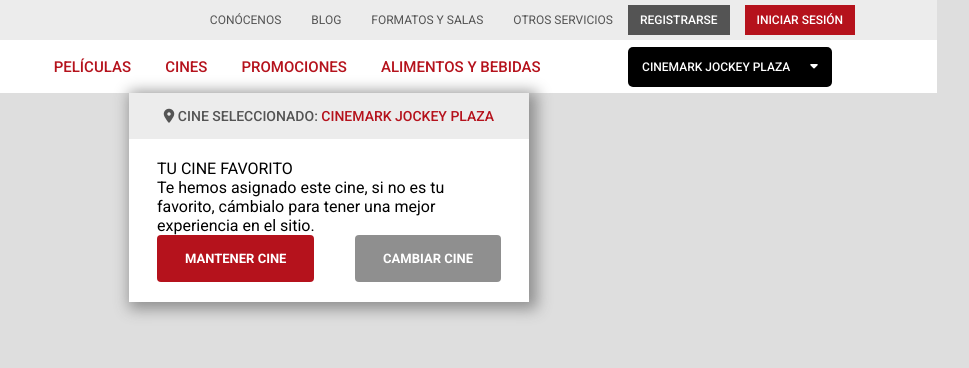
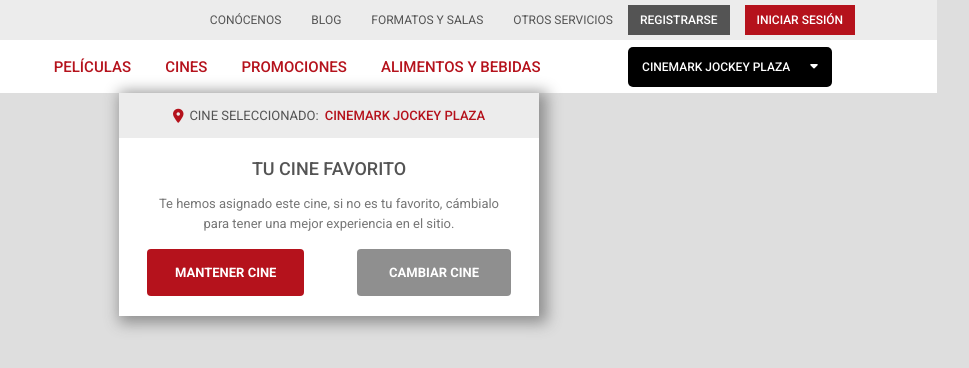
Before and after one commit to raulsr92/RASR-Cinemark-inspiration, a plain HTML site: page index.html in a window 1280 px wide. Shown: the full height of the page, 311-1280 px from the left. Drawn offline with Linux system fonts and the light colour scheme.

Commit message:
Se culminó de agregar propiedades CSS  a la ventana emergente

```diff
--- a/index.html
+++ b/index.html
@@ -49,11 +49,13 @@
     </header>
     <article>
         <section>
-            <p class="text-class1"><i class="fa-solid fa-location-dot"></i> CINE SELECCIONADO: <span>CINEMARK JOCKEY PLAZA</span></p>
+            <i class="fa-solid fa-location-dot text-icon"></i>
+            <p class="text-class1"> CINE SELECCIONADO:</p>
+            <span class="text-class2">CINEMARK JOCKEY PLAZA</span>
         </section>
         <section>
-            <p>TU CINE FAVORITO</p>
-            <p>Te hemos asignado este cine, si no es tu favorito, cámbialo para tener una mejor experiencia en el sitio.</p>
+            <p class="p-title">TU CINE FAVORITO</p>
+            <p class="p-content">Te hemos asignado este cine, si no es tu favorito, cámbialo para tener una mejor experiencia en el sitio.</p>
             <div>
                 <a href="#" class="btn-header4">MANTENER CINE</a>
                 <a href="#" class="btn-header5">CAMBIAR CINE</a>
--- a/styles.css
+++ b/styles.css
@@ -28,6 +28,7 @@ a{
     --black-color-tone3: #ECECEC;
     --black-color-tone4: #333333;
     --black-color-tone5:#8F8F8F;
+    --black-color-tone6:#767676;
     --background: #DEDEDE;
     --white: #FFFFFF;
 
@@ -245,7 +246,7 @@ header nav img{
 /* --------- Estilos Ventana Emergente--------- */
 
 article{
-    width: 400px;
+    width: 420px;
     height: auto;
     box-shadow: 4px 3px 14px 4px var(--black-color-tone5);
     border: 0;
@@ -256,6 +257,8 @@ article section:nth-child(1){
     display: flex;
     justify-content: center;
     padding: 15px 10px;
+    align-items: center;
+    column-gap: 6px;
 
 }
 
@@ -263,20 +266,49 @@ article section:nth-child(2){
     background: var(--white);
 }
 
+/* ==== Jerarquía de textos  ==== */
+
+
 .text-class1{
     color: var(--black-color-tone2);
+    font-size: 13px;
+    font-weight: 400;
+}
+
+.text-class2{
+    color: var(--main-color);
+    font-size: 13px;
+    font-weight: 500;
+}
+
+.text-icon{
+    color: var(--main-color);
     font-size: 14px;
     font-weight: 500;
 }
 
-.text-class1 span{
-    color: var(--main-color);
+
+/* ==== Fin Jerarquía de textos  ==== */
+
+.p-title{
+    color: var(--black-color-tone2);
+    font-size: 18px;
+    font-weight: 500;
+    align-self: center;
+}
+
+.p-content{
+    color: var(--black-color-tone6);
+    font-size: 13px;
+    line-height: 20px;
+    text-align: center;
 }
 
 article section:nth-child(2){
     display: flex;
     flex-direction: column;
     padding: 20px 28px;
+    row-gap: 15px;
 }
 
 article section:nth-child(2) > div{
@@ -309,7 +341,7 @@ article section:nth-child(2) > div{
     background: var(--black-color-tone5);
     color: var(--white);
     font-size: 13px;
-    padding: 16px 28px;
+    padding: 16px 32px;
     font-weight: 600;
     border-radius: 4px;
 
@@ -317,7 +349,7 @@ article section:nth-child(2) > div{
 }
 
 .btn-header5:hover{
-    box-shadow: 0px 6px 10px 2px var(--black-color-tone5);
+    box-shadow: 0px 6px 10px 2px var(--main-color-soft);
 }
 
 /* ==== FIN Estilos boton 5  ==== */
```
